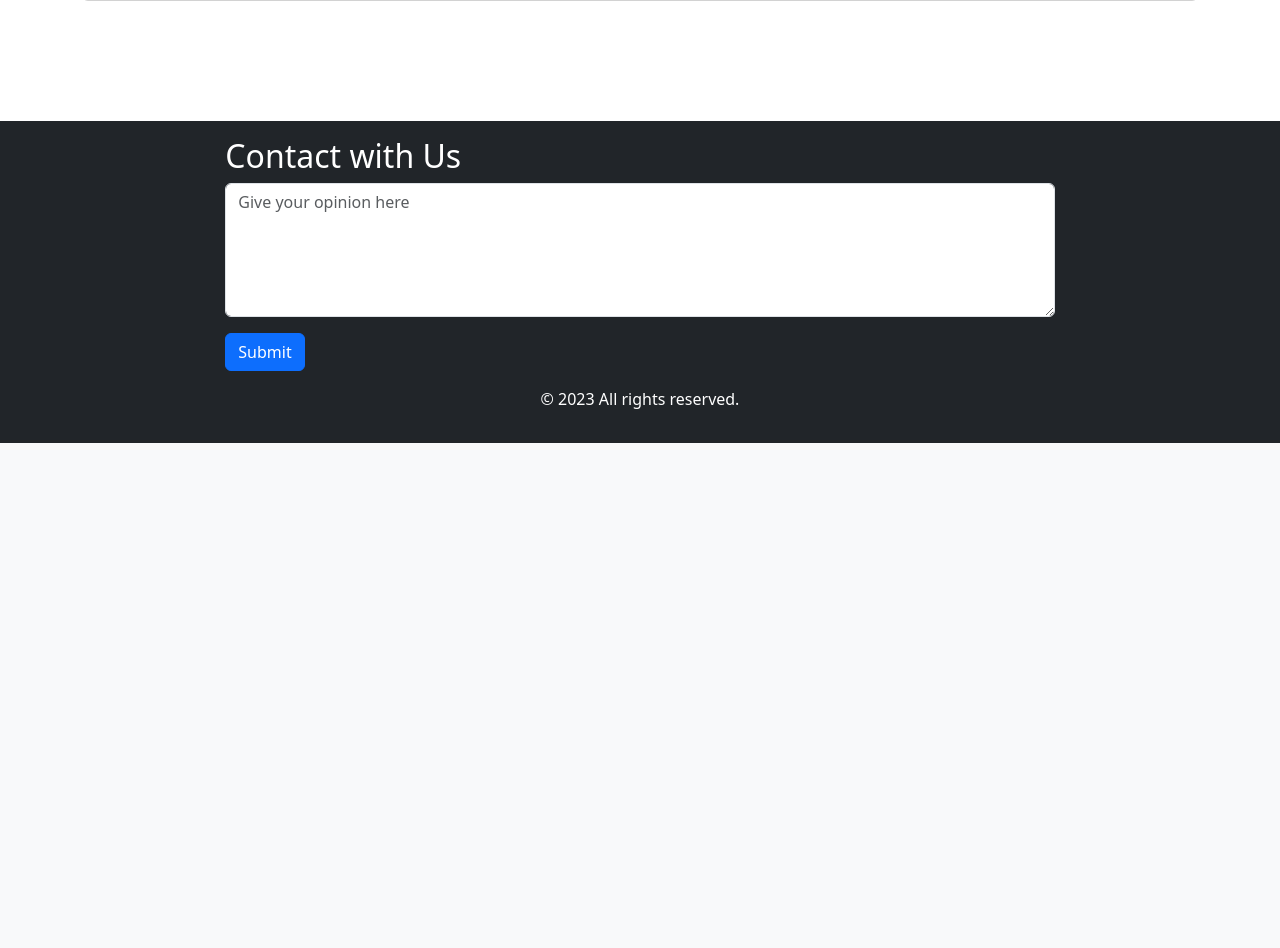
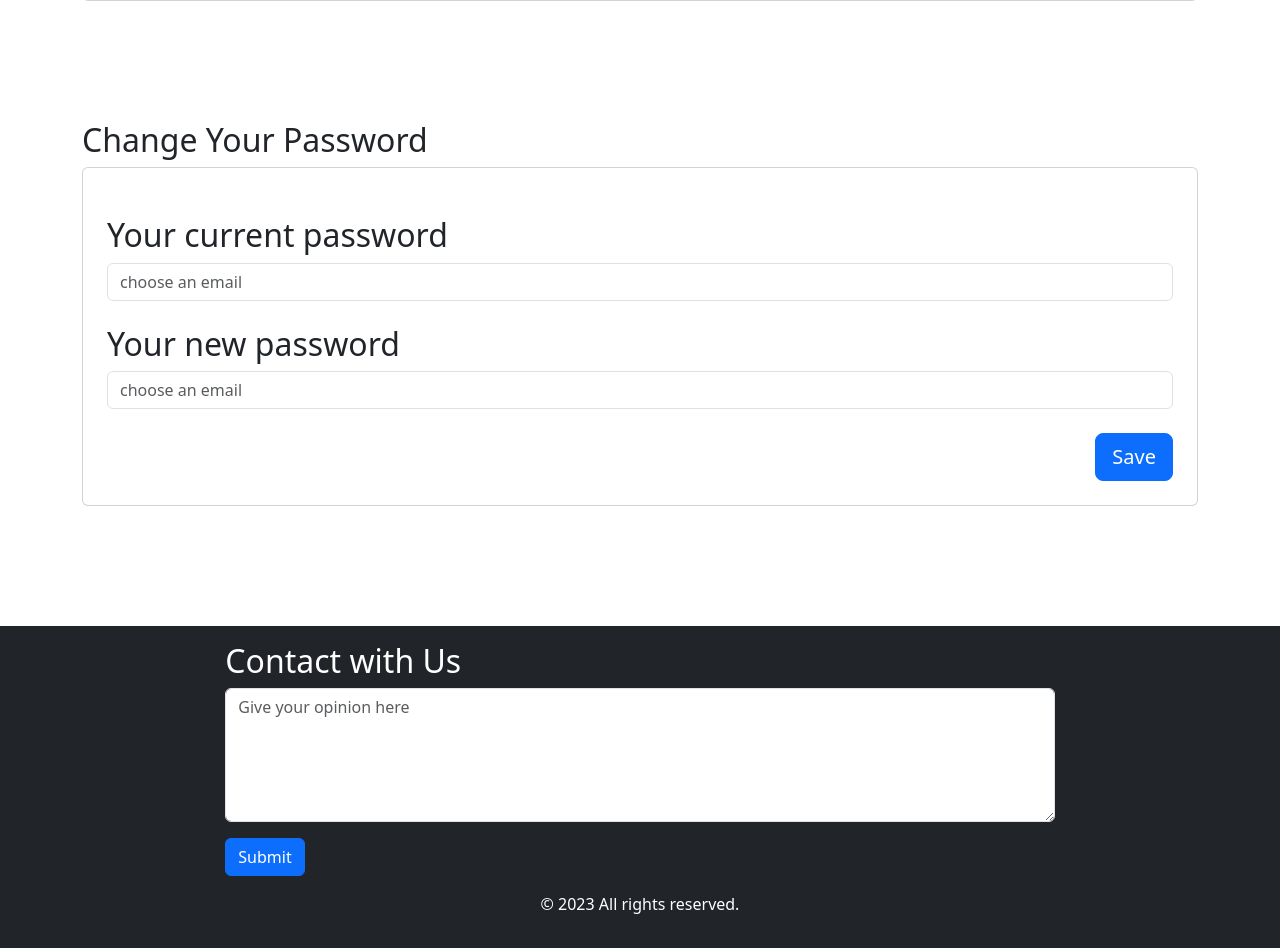
Before and after one commit to essor1234/cw1841, a PHP site: page /editUser.php in a window 1280 px wide. Shown: the part 442-1390 px from the top of the page. Before the commit the page ends 885 px from the top, so only its background shows below. Run offline with PHP 8.4, Linux system fonts and the light colour scheme; the visitor is signed in with stand-in values (Sample User, id 1); tables that the repository leaves empty or names only in its code hold one stand-in row (values such as "Sample post").

Commit message:
changing password

```diff
--- a/editUser.php
+++ b/editUser.php
@@ -5,28 +5,171 @@ try {
     include 'includes/DatabaseConnection.php';
     include 'includes/DatabaseFunction.php';
 
-    if(isset($_POST['user'])){
+    if (isset($_POST['password'])) {
+
+        // Password form submitted
+        $user = findById($pdo, 'users', 'id', $_SESSION['user']);
+
+      }else if(isset($_POST['user'])) {
+
+        // User edit form submitted
         $user = $_POST['user'];
         $user['id'] = $_SESSION['user'];
+        // Refetch user data
+
+      } else {
+        // Initial page load
+    if (isset($_SESSION['user'])) {
+        $user = findById($pdo, 'users', 'id', $_SESSION['user']);
+      }
 
 
-        //update function
+
+    }
+    if (isset($_POST['user'])) {
+
+        // Update user
         update($pdo, 'users', 'id', $user);
-        // Refetch user data
+
         $userUpdate = findById($pdo,'users', 'id', $_SESSION['user']);
 
         // Save back to session
         $_SESSION['name'] = $userUpdate['nickname'];
-        header('location: quesDisplay.php?page=account');
+
+
+        echo "
+        <script>
+            alert('Update successfully');
+            window.location.href = document.referrer;
+
+        </script>
+        ";
+      } else if (isset($_POST['password'])) {
+        $users  = findById($pdo,'users', 'id', $_SESSION['user']);
+
+
+        if (password_verify($_POST['password'], $users['password'])) {
+            // If the current password is correct and a new password has been provided
+            if (!empty($_POST['newPassword'])) {
+                $user = array(); // Create a new array to hold the user data
+                $user['id'] = $_SESSION['user'];
+                // Hash the new password
+                $user['password'] = password_hash($_POST['newPassword'], PASSWORD_DEFAULT);
+                update($pdo, 'users', 'id', $user);
+                // Refetch user data
+                $user = findById($pdo, 'users', 'id', $_SESSION['user']);
+
+                echo "
+                <script>
+                    alert('Password updated successfully!');
+                </script>
+                ";
+            } else {
+                // If no new password has been provided, keep the old password
+                echo "
+                <script>
+                    alert('Please enter a new password.');
+                    setTimeout(function(){
+                        window.location.href = document.referrer;
+                    }, 1000);
+                </script>
+                ";
+            }
+        } else {
+            // If the current password is incorrect, keep the old password
+            echo "
+            <script>
+                alert('Wrong password!');
+
+                    window.location.href = document.referrer;
+                ;
+            </script>
+            ";
+        }
+
+      }
 
 
 
-    }else {
-        if ((isset($_SESSION['user']))){
-        $user = findById($pdo,'users', 'id', $_SESSION['user']);
 
-        }
-        }
+
+
+
+
+
+
+    // if(isset($_POST['user'])){
+    //     $user = $_POST['user'];
+    //     $user['id'] = $_SESSION['user'];
+
+    //     //update function
+    //     update($pdo, 'users', 'id', $user);
+    //     // Refetch user data
+    //     $userUpdate = findById($pdo,'users', 'id', $_SESSION['user']);
+
+    //     // Save back to session
+    //     $_SESSION['name'] = $userUpdate['nickname'];
+
+    //     // header('location: quesDisplay.php?page=account');
+    //     echo "
+    //                 <script>
+    //                     alert('Update successfully');
+    //                     window.location.href = document.referrer;
+
+    //                 </script>
+    //                 ";
+
+
+
+
+    // // Check if the update form for password was submitted
+    // }elseif (isset($_POST['password'])) {
+    //     echo 'here';
+    //     $users  = findById($pdo,'users', 'id', $_SESSION['user']);
+
+    //     // Verify the current password
+    //     if (password_verify($_POST['password'], $users['password'])) {
+    //         // If the current password is correct and a new password has been provided
+    //         if (!empty($_POST['newPassword'])) {
+    //             $user = array(); // Create a new array to hold the user data
+    //             $user['id'] = $_SESSION['user'];
+    //             // Hash the new password
+    //             $user['password'] = password_hash($_POST['newPassword'], PASSWORD_DEFAULT);
+    //             update($pdo, 'users', 'id', $user);
+    //             echo "
+    //             <script>
+    //                 alert('Password updated successfully!');
+    //             </script>
+    //             ";
+    //         } else {
+    //             // If no new password has been provided, keep the old password
+    //             echo "
+    //             <script>
+    //                 alert('Please enter a new password.');
+    //                 setTimeout(function(){
+    //                     window.location.href = document.referrer;
+    //                 }, 1000);
+    //             </script>
+    //             ";
+    //         }
+    //     } else {
+    //         // If the current password is incorrect, keep the old password
+    //         echo "
+    //         <script>
+    //             alert('Wrong password!');
+
+    //                 window.location.href = document.referrer;
+    //             ;
+    //         </script>
+    //         ";
+    //     }
+
+    // }else {
+    //     if ((isset($_SESSION['user']))){
+    //     $user = findById($pdo,'users', 'id', $_SESSION['user']);
+
+    //     }
+    //     }
     ob_start();
     include 'templates/edit_account.html.php';
     $output = ob_get_clean();
--- a/templates/edit_account.html.php
+++ b/templates/edit_account.html.php
@@ -6,22 +6,48 @@
                 <input type="hidden" name="user[id]" value="<?=$user['id'] ?? '' ?>" >
 
                 <div class="form-group mt-4">
-                <label for="title" class="h2">Nickname</label>
+                    <label for="nickname" class="h2">Nickname</label>
                     <input type="text" name="user[nickname]" class="form-control" id="nickname"
                         placeholder="Choose your nickname" value="<?=$user['nickname']; ?>">
                 </div>
 
                 <div class="form-group mt-4">
-                <label for="title" class="h2">Email</label>
+                    <label for="email" class="h2">Email</label>
                     <input type="text" name="user[email]" class="form-control" id="email"
                         placeholder="choose an email" value="<?=$user['email'];?>">
+                </div>
+                <div class="d-grid gap-2 d-md-flex justify-content-md-end">
+            <button type="submit" class="btn btn-primary btn-lg btn-block mt-4 float-right  ">Save</button>
+
+            </div>
+
+            </form>
+        </div>
+
+        <div class="space-50 mt-5 mb-5">&nbsp;</div>
+        <h2>Change Your Password</h2>
+
+        <div class="card p-4">
+
+            <!-- TODO: make it display the current one, then update it-->
+            <form action="" method="post">
+            <div class="form-group mt-4">
+                <label for="password" class="h2">Your current password</label>
+                <input type="text" name="password" class="form-control" id="password"
+                    placeholder="choose an email" value="">
+            </div>
+
+
+            <div class="form-group mt-4">
+                <label for="newPassword" class="h2">Your new password</label>
+                <input type="text" name="newPassword" class="form-control" id="newPassword"
+                    placeholder="choose an email" value="">
             </div>
 
             <div class="d-grid gap-2 d-md-flex justify-content-md-end">
             <button type="submit" class="btn btn-primary btn-lg btn-block mt-4 float-right  ">Save</button>
 
             </div>
-            </form>
         </div>
     </main>
     <div class="space-100 mt-5 mb-5">&nbsp;</div>
--- a/templates/initial_page.html.php
+++ b/templates/initial_page.html.php
@@ -47,9 +47,7 @@
     </main>
     <div class="space-100 mt-5 mb-5">&nbsp;</div>
 
-    <footer>
-        <?php include("footer.html.php"); ?>
-    </footer>
+
 </body>
 <script>
     // Sign in
```
Also changed, not shown: uploads/shit1.jpg (added). Lines whose indentation alone changed are shown as unchanged.
